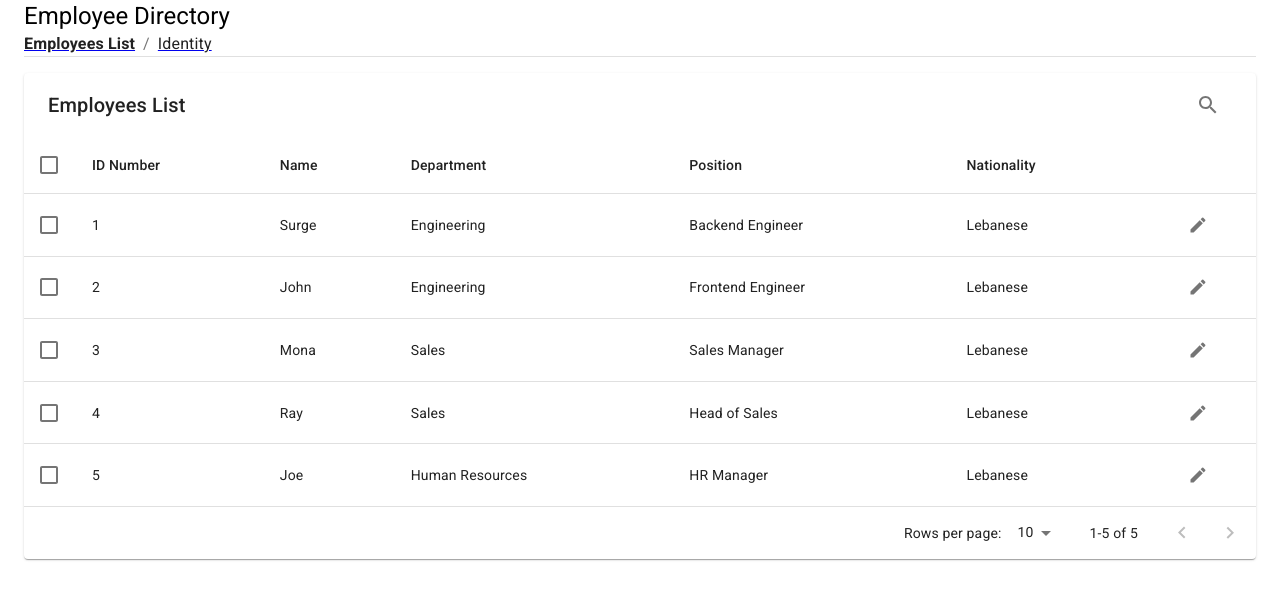
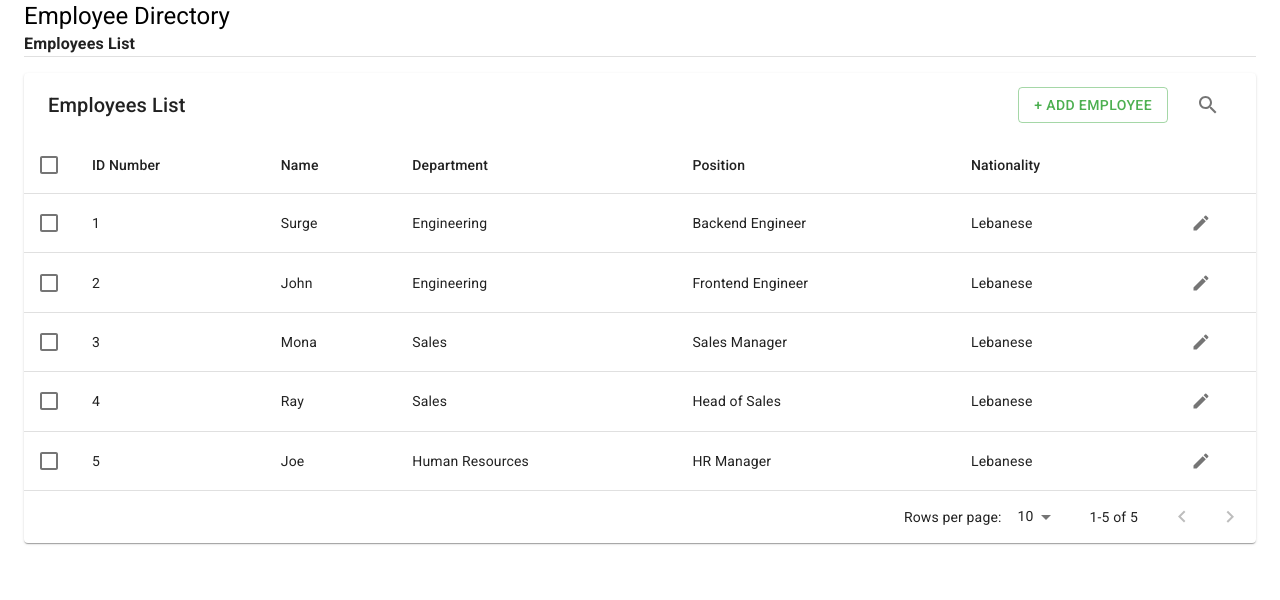
Before and after one commit to surgeharb/employee-directory-frontend, a React (Create React App) app: page /employees in a window 1280 px wide. Shown: the top 600 px of the page. Built offline with nearby package versions, Linux system fonts and the light colour scheme.

Commit message:
improve navigation

```diff
--- a/src/App.tsx
+++ b/src/App.tsx
@@ -1,4 +1,6 @@
 import React from 'react';
+import ReactDOM from 'react-dom';
+
 import './assets/styles/App.scss';
 
 // Styles
@@ -18,17 +20,20 @@ import {
   Switch,
   Route,
   NavLink,
-  Redirect
+  Redirect,
+  useLocation
 } from "react-router-dom";
 
 // Data
 import { employeesListFields, employeeIdentityFields } from './data';
 
 function App() {
+  const location = useLocation();
+  const isIdentityPage = (location.pathname === '/employees/identity');
+
   return (
     <ThemeProvider theme={theme}>
       <Container maxWidth="xl">
-        <Router>
         <Typography variant="h5">
           Employee Directory
         </Typography>
@@ -37,9 +42,13 @@ function App() {
           <NavLink to="/employees" activeClassName='Link-Active'>
             <Typography color="textPrimary">Employees List</Typography>
           </NavLink>
+          {
+            isIdentityPage && (
               <NavLink to="/employees/identity" activeClassName='Link-Active'>
                 <Typography color="textPrimary">Identity</Typography>
               </NavLink>
+            )
+          }
         </Breadcrumbs>
 
         <div className="Header-divider">
@@ -60,10 +69,15 @@ function App() {
             <Redirect to="/employees" />
           </Route>
         </Switch>
-        </Router>
       </Container>
     </ThemeProvider>
   );
 }
 
-export default App;
+export default function () {
+  return (
+    <Router>
+      <App />
+    </Router>
+  );
+}
--- a/src/assets/styles/globals.scss
+++ b/src/assets/styles/globals.scss
@@ -12,6 +12,10 @@ code {
     monospace;
 }
 
+a {
+  text-decoration: none;
+}
+
 .MuiInputBase-input {
   .MuiAvatar-root {
     position: relative;
--- a/src/components/EmployeeRow/index.tsx
+++ b/src/components/EmployeeRow/index.tsx
@@ -1,7 +1,8 @@
 import React from 'react';
+import { NavLink } from 'react-router-dom';
 
 // Styles
-import './styles.scss';
+import { useStyles } from './styles';
 
 // UI Components
 import {
@@ -9,7 +10,7 @@ import {
 } from '@material-ui/core';
 
 // Models
-import { IEmployee, EmployeeProperty, EmployeePropertyDto } from '../../models/employee';
+import { IEmployee, EmployeePropertyDto } from '../../models/employee';
 
 // Material Icons
 import EditIcon from '@material-ui/icons/Edit';
@@ -23,13 +24,17 @@ type Props = {
 };
 
 export function EmployeeRow({ employee, fields, isSelected, onSelect }: Props) {
+  const classes = useStyles();
+
   function renderEditEmployee(employeeId: string) {
     return (
-      <Tooltip key={`${employee._id}_edit`} title="Edit">
-        <IconButton className="Employee-Row-Edit">
-          <EditIcon fontSize="small" />
-        </IconButton>
-      </Tooltip>
+      <NavLink to="/employees/identity">
+        <Tooltip key={`${employee._id}_edit`} title="Edit">
+          <IconButton className={classes.editBtn}>
+            <EditIcon fontSize="small" />
+          </IconButton>
+        </Tooltip>
+      </NavLink>
     );
   }
 
--- a/src/components/EmployeeRow/styles.scss
+++ /dev/null
@@ -1,3 +0,0 @@
-.Employee-Row-Edit {
-  padding: .3rem!important;
-}
--- /dev/null
+++ b/src/components/EmployeeRow/styles.ts
@@ -0,0 +1,11 @@
+import {
+  createStyles, makeStyles, Theme,
+} from '@material-ui/core/styles';
+
+export const useStyles = makeStyles((theme: Theme) =>
+  createStyles({
+    editBtn: {
+      padding: theme.spacing(.4)
+    }
+  }),
+);
--- a/src/components/EmployeesTableToolbar/index.tsx
+++ b/src/components/EmployeesTableToolbar/index.tsx
@@ -1,11 +1,12 @@
 import React from 'react';
+import { NavLink } from 'react-router-dom';
 
 // Styles
-import './styles.scss';
+import { useStyles } from './styles';
 
 // UI Components
 import {
-  Toolbar, Typography, Tooltip, IconButton,
+  Toolbar, Typography, Tooltip, IconButton, Button,
 } from '@material-ui/core';
 
 // Material Icons
@@ -18,31 +19,48 @@ type Props = {
 }
 
 export function EmployeesTableToolbar({ numSelected, onDelete }: Props) {
-  return (
-    <Toolbar className="Table-Toolbar">
-      {numSelected > 0 ? (
+  const classes = useStyles();
+
+  function renderInitialTooltip() {
+    return (
+      <>
+        <Typography variant="h6" id="tableTitle">
+          Employees List
+        </Typography>
+        <div>
+          <NavLink to="/employees/identity">
+            <Button variant="outlined" color="primary" className={classes.btn}>
+              + Add Employee
+            </Button>
+          </NavLink>
+          <Tooltip title="Search">
+            <IconButton>
+              <SearchListIcon />
+            </IconButton>
+          </Tooltip>
+        </div>
+      </>
+    );
+  }
+
+  function renderSelectedTooltip() {
+    return (
+      <>
         <Typography color="inherit" variant="subtitle1">
           {numSelected} selected
         </Typography>
-      ) : (
-          <Typography variant="h6" id="tableTitle">
-            Employees List
-        </Typography>
-        )}
-
-      {numSelected > 0 ? (
         <Tooltip title="Delete" onClick={onDelete}>
           <IconButton>
             <DeleteIcon />
           </IconButton>
         </Tooltip>
-      ) : (
-          <Tooltip title="Filter list">
-            <IconButton>
-              <SearchListIcon />
-            </IconButton>
-          </Tooltip>
-        )}
+      </>
+    );
+  }
+
+  return (
+    <Toolbar className={classes.toolbar}>
+      {(numSelected > 0) ? renderSelectedTooltip() : renderInitialTooltip()}
     </Toolbar>
   );
 }
--- a/src/components/EmployeesTableToolbar/styles.scss
+++ /dev/null
@@ -1,4 +0,0 @@
-.Table-Toolbar {
-  flex: 1;
-  justify-content: space-between;
-}
--- /dev/null
+++ b/src/components/EmployeesTableToolbar/styles.ts
@@ -0,0 +1,15 @@
+import {
+  createStyles, makeStyles, Theme,
+} from '@material-ui/core/styles';
+
+export const useStyles = makeStyles((theme: Theme) =>
+  createStyles({
+    toolbar: {
+      flex: 1,
+      justifyContent: 'space-between'
+    },
+    btn: {
+      marginRight: theme.spacing(2),
+    }
+  }),
+);
--- a/src/containers/EmployeeIdentity/employee-identity.component.tsx
+++ b/src/containers/EmployeeIdentity/employee-identity.component.tsx
@@ -15,6 +15,7 @@ import { EmployeePreview } from '../../components/EmployeePreview';
 // Models
 import { IEmployee, EmployeeProperty, EmployeePropertyDto } from "../../models/employee";
 import { IMAGES } from '../../data';
+import { NavLink } from 'react-router-dom';
 
 type Props = {
   data?: IEmployee;
@@ -45,7 +46,7 @@ export function EmployeeIdentityComponent({ data, fields, onDataChange }: Props)
 
       if (type === 'img-picker') {
         return (
-          <FormControl variant="outlined" fullWidth className={classes.textField}>
+          <FormControl key={`${id}-input`} variant="outlined" fullWidth className={classes.textField}>
             <InputLabel id={`${id}-label`} className={classes.selectInputLabel}>{label}</InputLabel>
             <Select
               id={id}
@@ -105,8 +106,12 @@ export function EmployeeIdentityComponent({ data, fields, onDataChange }: Props)
       <Grid item xs={12}>
         <Paper className={classes.btns}>
           <Container maxWidth="xs" className={classes.btnContainer}>
-            <Button variant="contained" color="secondary" className={classes.btn} href="/employees">Discard</Button>
-            <Button variant="contained" color="primary" className={classes.btn}>Save Employee</Button>
+            <NavLink to="/employees">
+              <Button variant="contained" color="secondary" className={classes.btn}>Discard</Button>
+            </NavLink>
+            <NavLink to="/employees">
+              <Button variant="contained" color="primary" className={classes.btn}>Save Employee</Button>
+            </NavLink>
           </Container>
         </Paper>
       </Grid>
--- a/src/containers/EmployeesList/employees-list.component.tsx
+++ b/src/containers/EmployeesList/employees-list.component.tsx
@@ -12,7 +12,7 @@ import { EmployeesTableHead } from '../../components/EmployeesTableHead';
 import { EmployeesTableToolbar } from '../../components/EmployeesTableToolbar';
 
 // Models
-import { IEmployee, EmployeeProperty, EmployeePropertyDto } from '../../models/employee';
+import { IEmployee, EmployeePropertyDto } from '../../models/employee';
 
 type Props = {
   data: IEmployee[],
```
Lines whose indentation alone changed are shown as unchanged.
